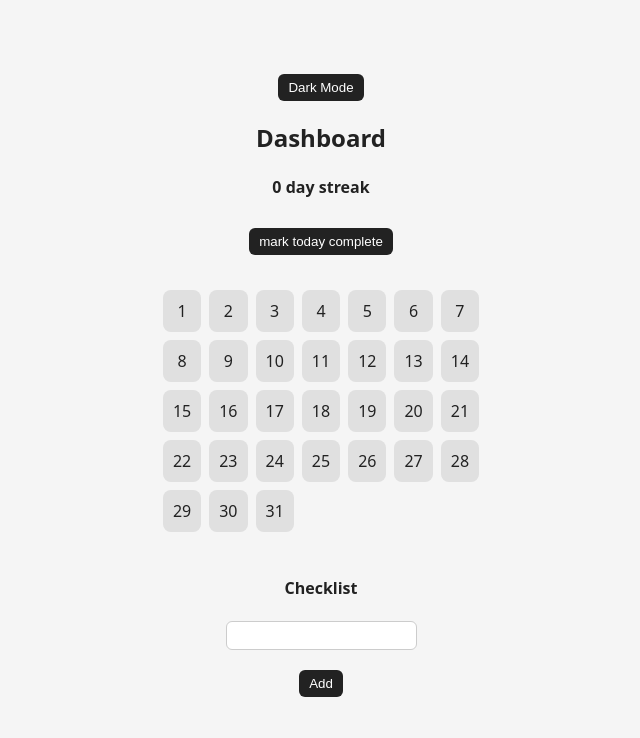
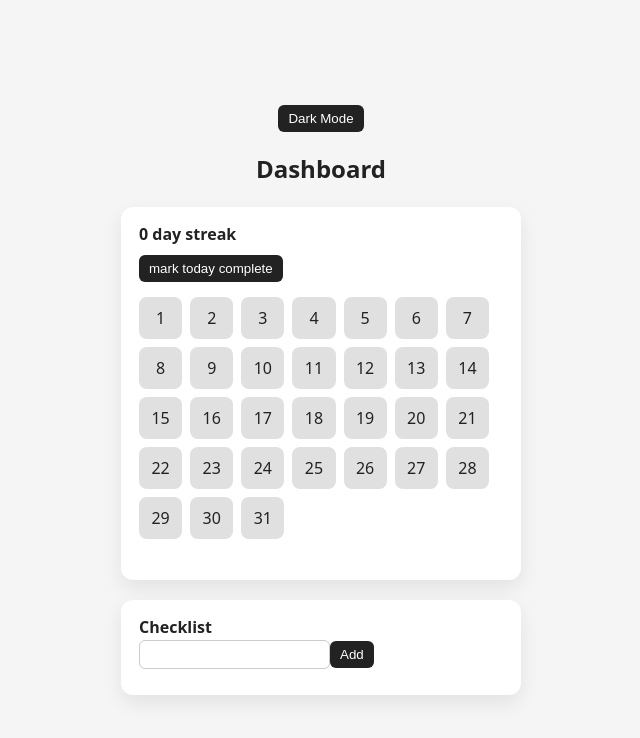
Before and after one commit to ChrisCZL/dashboard, a React (Vite) app: page / in a window 1280 px wide. Shown: the top 738 px of the page, without its empty margins (319-959 px from the left). Built offline with nearby package versions, Linux system fonts and the light colour scheme.

Commit message:
enclosed calender and checklist in cards

```diff
--- a/src/App.jsx
+++ b/src/App.jsx
@@ -15,8 +15,15 @@ export default function App() {
       <div className={`app ${isDark ? "dark" : ""}`}>
         <button onClick={() => setIsDark(!isDark)}>{isDark ? 'Light Mode' : 'Dark Mode'}</button>
         <h2>Dashboard</h2>
+
+        <div className="card">
         <Calendar />
+        </div>
+
+        <div className="card">
         <Checklist />
+        </div>
+
       </div>
     </>
   );
--- a/src/index.css
+++ b/src/index.css
@@ -120,3 +120,19 @@ li button {
       background-color: #121212;
       color: #f5f5f5;
   }
+
+  /* card layout */
+
+  .card {
+      width: 100%;
+      max-width: 400px;
+      background: white;
+      border-radius: 12px;
+      padding: 16px 18px;
+      box-shadow: 0 8px 20px rgba(0, 0, 0, 0.08);
+  }
+
+  .app.dark .card {
+    background: #1e1e1e;
+    box-shadow: 0 8px 20px rgba(0, 0, 0, 0.4);
+  }
```
